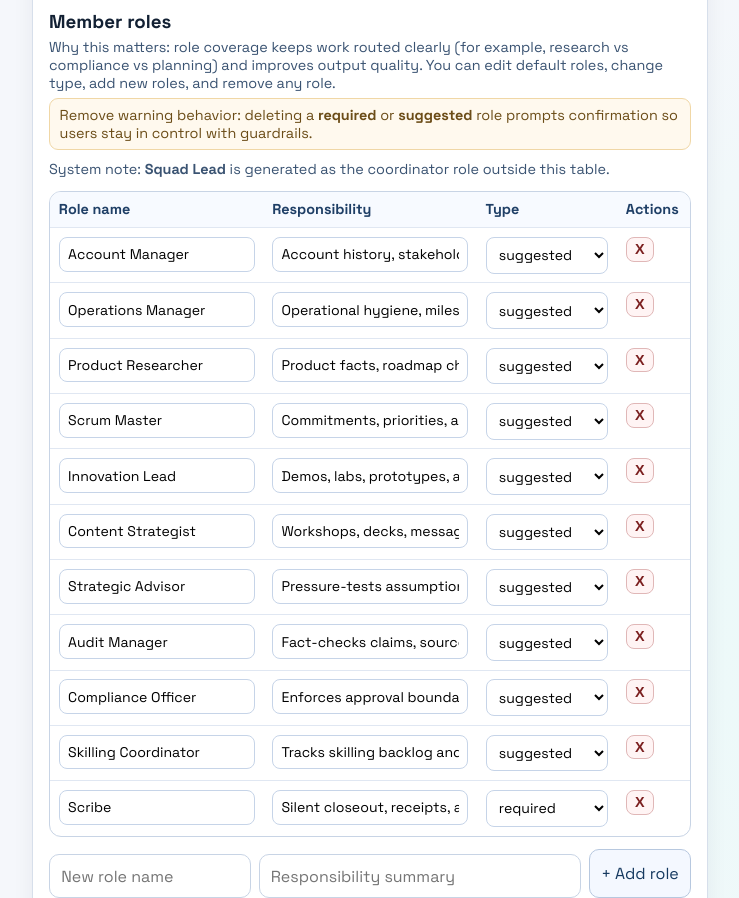
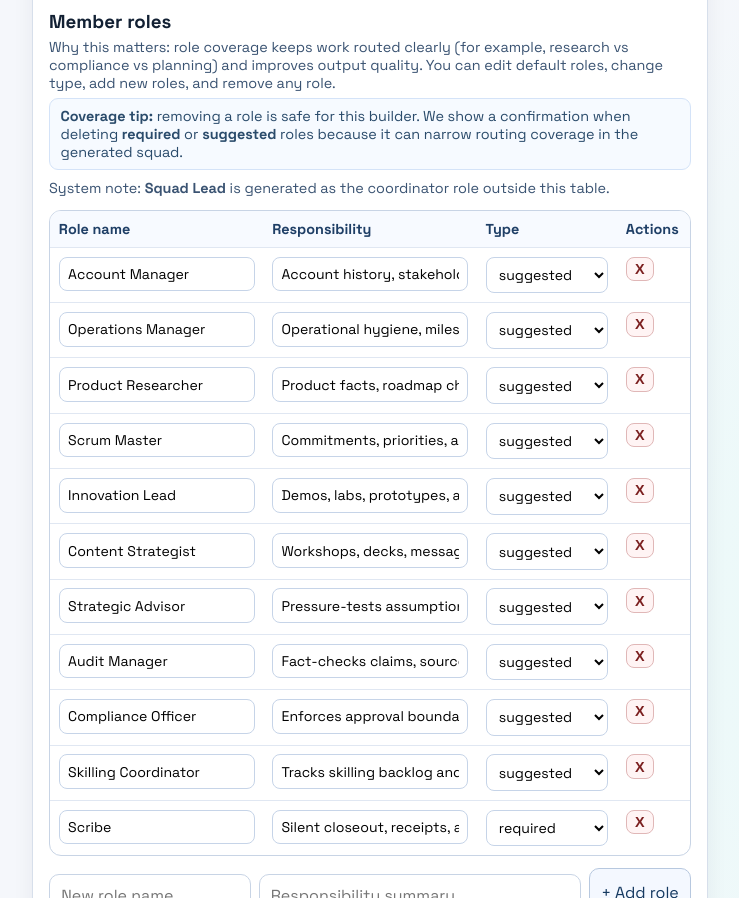
Before and after one commit to t3blake/scout-squad-builder, a plain HTML site: page index.html in a window 1280 px wide. Shown: the part 1624-2522 px from the top of the page, without its empty margins (34-773 px from the left). Drawn offline with nearby package versions, Linux system fonts and the light colour scheme.

Commit message:
Reframe role removal guidance as coverage tip

```diff
--- a/app.js
+++ b/app.js
@@ -177,13 +177,13 @@ function applyPreset(preset) {
 function confirmRemoval(row) {
   if (row.type === "required") {
     return window.confirm(
-      `Remove required role "${row.name}"? This may reduce orchestration quality and guardrails.`
+      `Remove required role "${row.name}"? This is safe, but it may reduce routing coverage in the generated squad.`
     );
   }
 
   if (row.type === "suggested") {
     return window.confirm(
-      `Remove suggested role "${row.name}"? Recommended coverage may be reduced.`
+      `Remove suggested role "${row.name}"? This is safe, but it may reduce recommended routing coverage.`
     );
   }
 
--- a/index.html
+++ b/index.html
@@ -90,7 +90,7 @@
         <section class="members-section" aria-labelledby="membersTitle">
           <h3 id="membersTitle">Member roles</h3>
           <p class="hint">Why this matters: role coverage keeps work routed clearly (for example, research vs compliance vs planning) and improves output quality. You can edit default roles, change type, add new roles, and remove any role.</p>
-          <p class="hint members-warning">Remove warning behavior: deleting a <strong>required</strong> or <strong>suggested</strong> role prompts confirmation so users stay in control with guardrails.</p>
+          <p class="hint members-warning"><strong>Coverage tip:</strong> removing a role is safe for this builder. We show a confirmation when deleting <strong>required</strong> or <strong>suggested</strong> roles because it can narrow routing coverage in the generated squad.</p>
           <p class="hint">System note: <strong>Squad Lead</strong> is generated as the coordinator role outside this table.</p>
           <p id="memberValidationMessage" class="member-validation-message" aria-live="polite"></p>
 
--- a/styles.css
+++ b/styles.css
@@ -231,11 +231,11 @@ legend {
 
 .members-warning {
   margin-top: -0.45rem;
-  padding: 0.45rem 0.6rem;
-  border: 1px solid #f0d7a6;
+  padding: 0.5rem 0.65rem;
+  border: 1px solid #d4e3f8;
   border-radius: 9px;
-  background: #fff9ee;
-  color: #6b4c17;
+  background: #f6faff;
+  color: #2a4b6b;
 }
 
 .skill-section {
```
